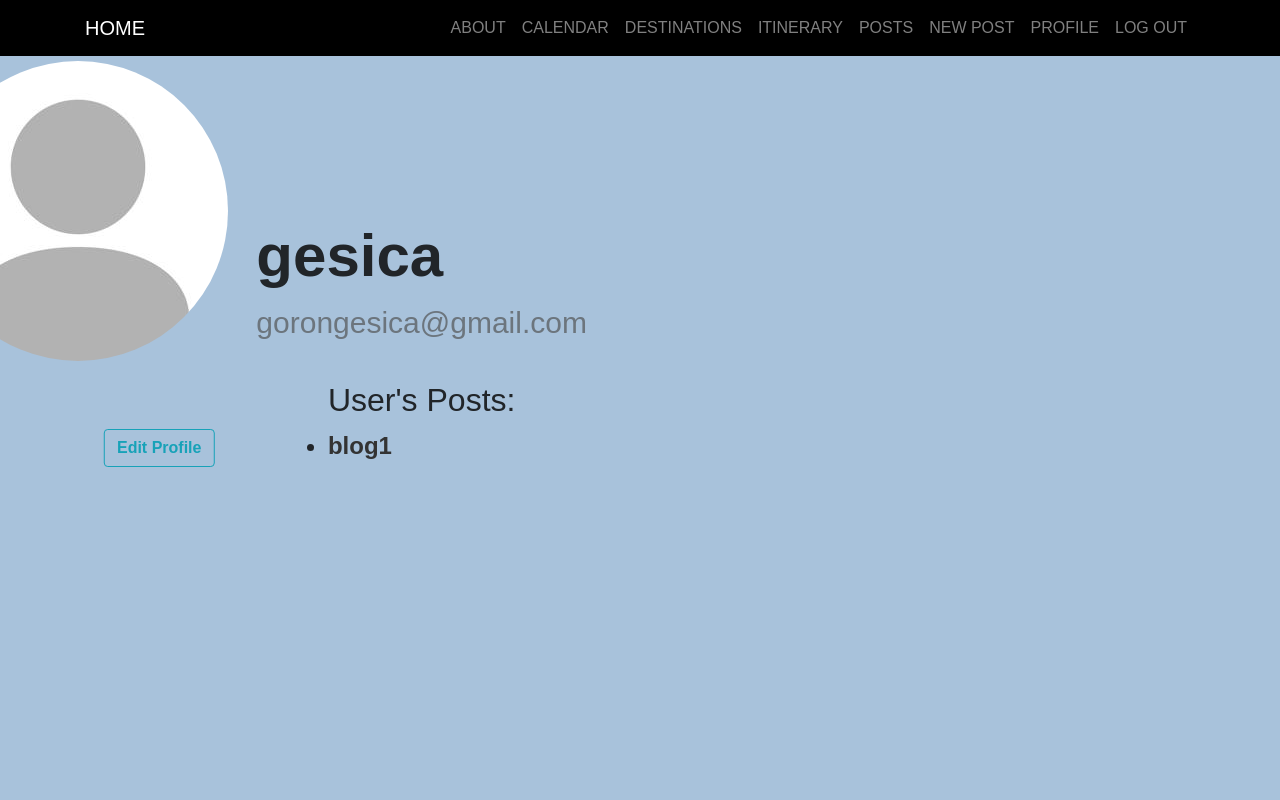
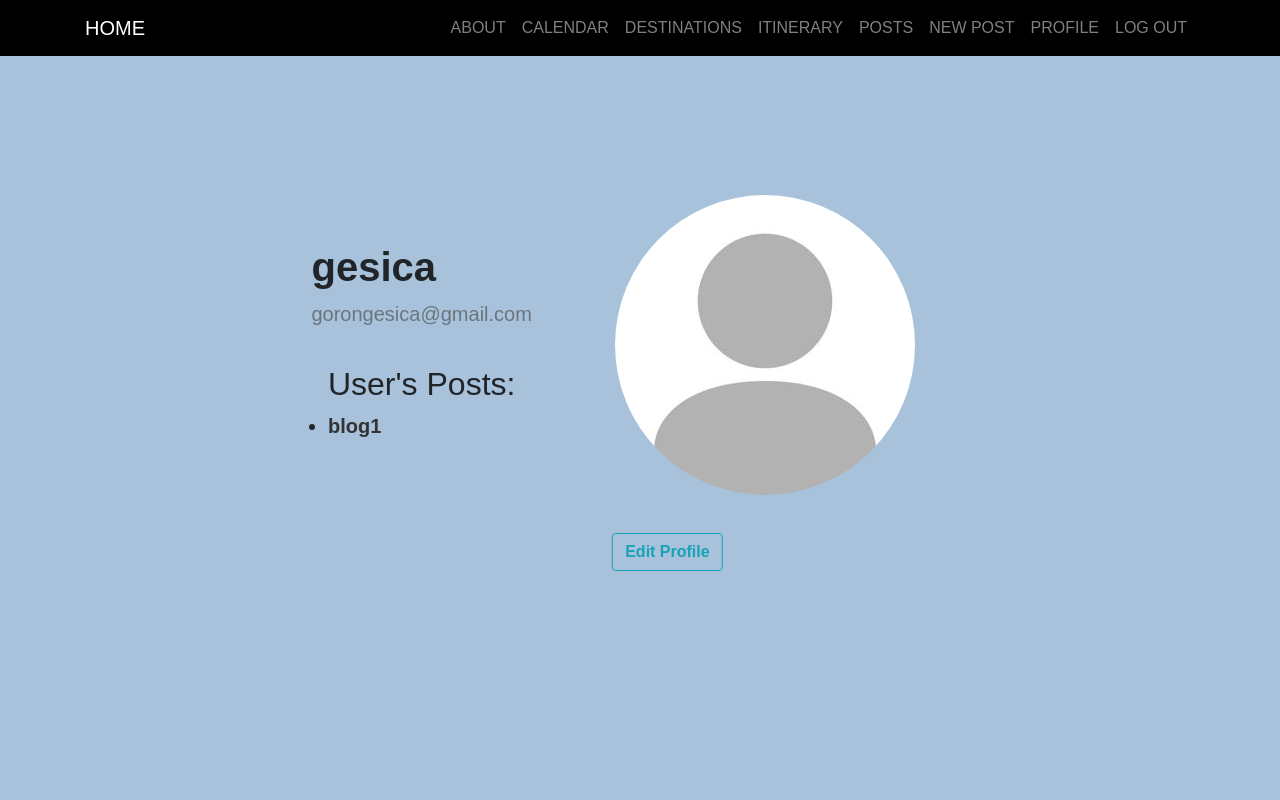
Before and after one commit to gesicagoron/Planner, a Django app: page /profile/ in a window 1280 px wide. Run offline with Django 4.2, Linux system fonts and the light colour scheme; a user stored in the database is signed in; data comes from the database, SQL or seed files in the repository; both versions use the stored data as it was after the commit; some libraries are stand-ins or nearby versions.

Commit message:
Slefuire proiect1

```diff
--- a/login/static/login/main.css
+++ b/login/static/login/main.css
@@ -20,11 +20,12 @@
 }
 
 .background-image-container {
-  position: absolute; /* Position it absolutely to cover the entire parent */
+  position: relative; /* Position it absolutely to cover the entire parent */
   top: 0;
   left: 0;
   right: 0;
   bottom: 0;
+  height: 120%;
   background-size: cover;
   background-repeat: no-repeat;
   background-position: center;
@@ -262,24 +263,6 @@
   max-width: 900px;
 }
 
-.login-image-container {
-  flex: 0 1 30%; /* Adjust size of the image container */
-  max-width: 300px; /* Maximum width of the image */
-  display: flex;
-  justify-content: center;
-  align-items: center;
-}
-
-
-.login-image-container img {
-  max-width: 100%;
-  max-height: 300px;
-  height: auto;
-  object-fit: contain;
-}
-
-
-
 
 /* Add styles for the team members if needed */
 .team-members {
--- a/login/templates/login/post.html
+++ b/login/templates/login/post.html
@@ -10,7 +10,7 @@
     }
     .content-section {
         display: flex;
-        margin-bottom: -500px;
+        margin-bottom: -300px;
         align-items: flex-start; /* Keeps items aligned at the top */
         overflow-x: auto; /* Adds horizontal scroll if content is too wide */
     }
--- a/login/templates/login/post_form.html
+++ b/login/templates/login/post_form.html
@@ -7,6 +7,7 @@
       min-height: 100vh;
       margin: 0;
       overflow-x: hidden;
+      margin-top: 50px;
     }
 </style>
     <div class="content-section">
--- a/users/templates/users/profile.html
+++ b/users/templates/users/profile.html
@@ -35,20 +35,20 @@
   }
 
   .account-info h2 {
-    font-size: 60px;
+    font-size: 40px;
     font-weight: bold;
   }
 
   .account-info p {
-    font-size: 30px;
+    font-size: 20px;
   }
 
 
   .account-img {
     position: absolute;
-    top: 50px;
+    top: 200px;
     /* Adjust this value to move the image higher */
-    left: -300px;
+    right: -400px;
     /* Adjust this value to move the image to the left */
     margin-top: -350px;
     /* Negative value to move it higher */
@@ -58,8 +58,8 @@
 
   .edit-profile-btn {
     position: absolute;
-    top: 40%;
-    left: -90%;
+    top: 150%;
+    right: -140%;
     transform: translate(-50%, 0);
     margin-top: 20px;
     /* Adjust the margin as needed */
@@ -68,7 +68,7 @@
   .user-posts {
     margin-top: 20px;
     /* Adjust the margin as needed */
-    font-size: 24px;
+    font-size: 20px;
     font-weight: bold;
   }
 
--- a/users/templates/users/register.html
+++ b/users/templates/users/register.html
@@ -34,7 +34,6 @@
     <style>
         html,
         body {
-            overflow: hidden;
            margin-top: 28px;
         }
     </style>
```
Also changed, not shown: login/templates/login/post_detail.html (+32 -11 lines), db.sqlite3.
